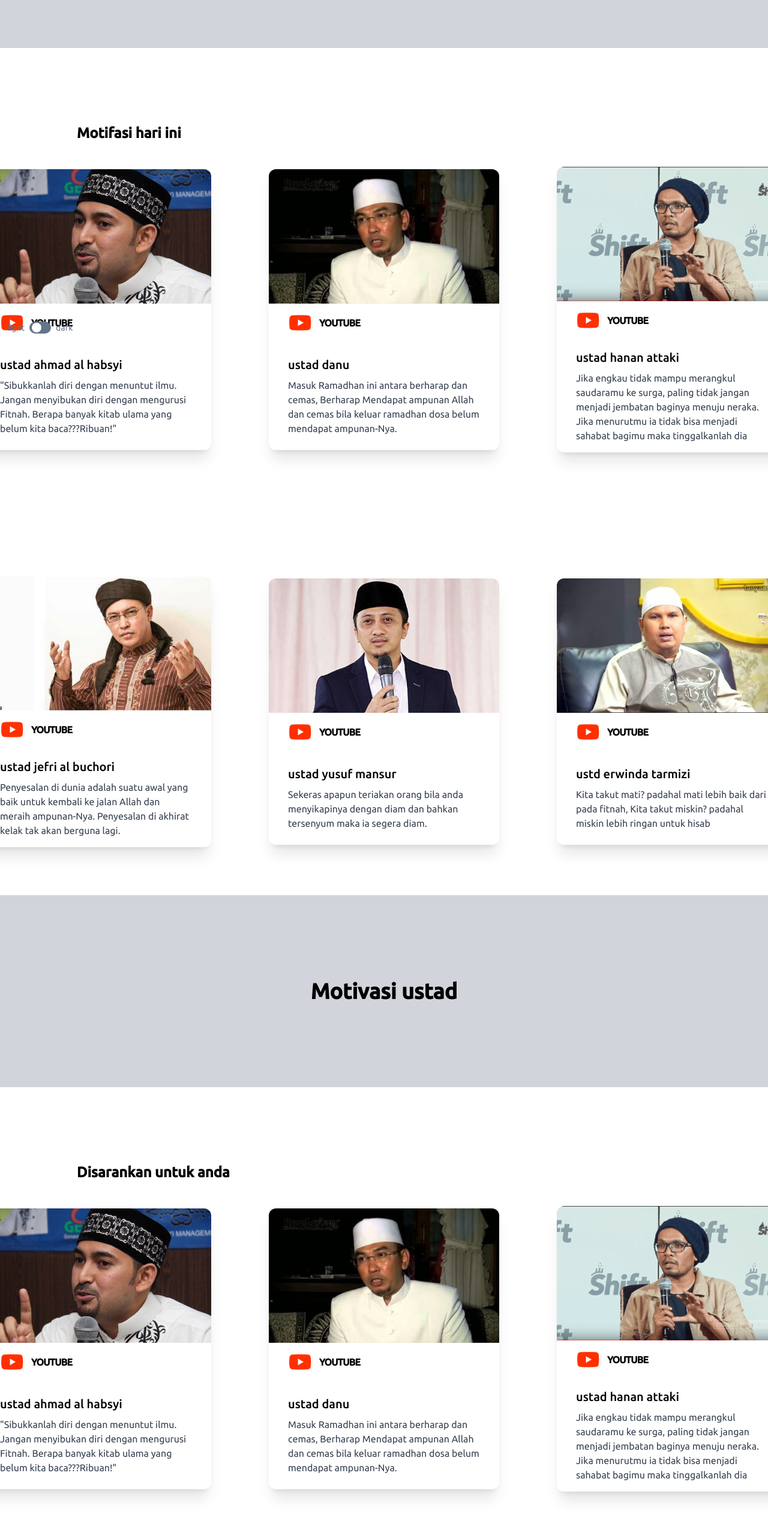
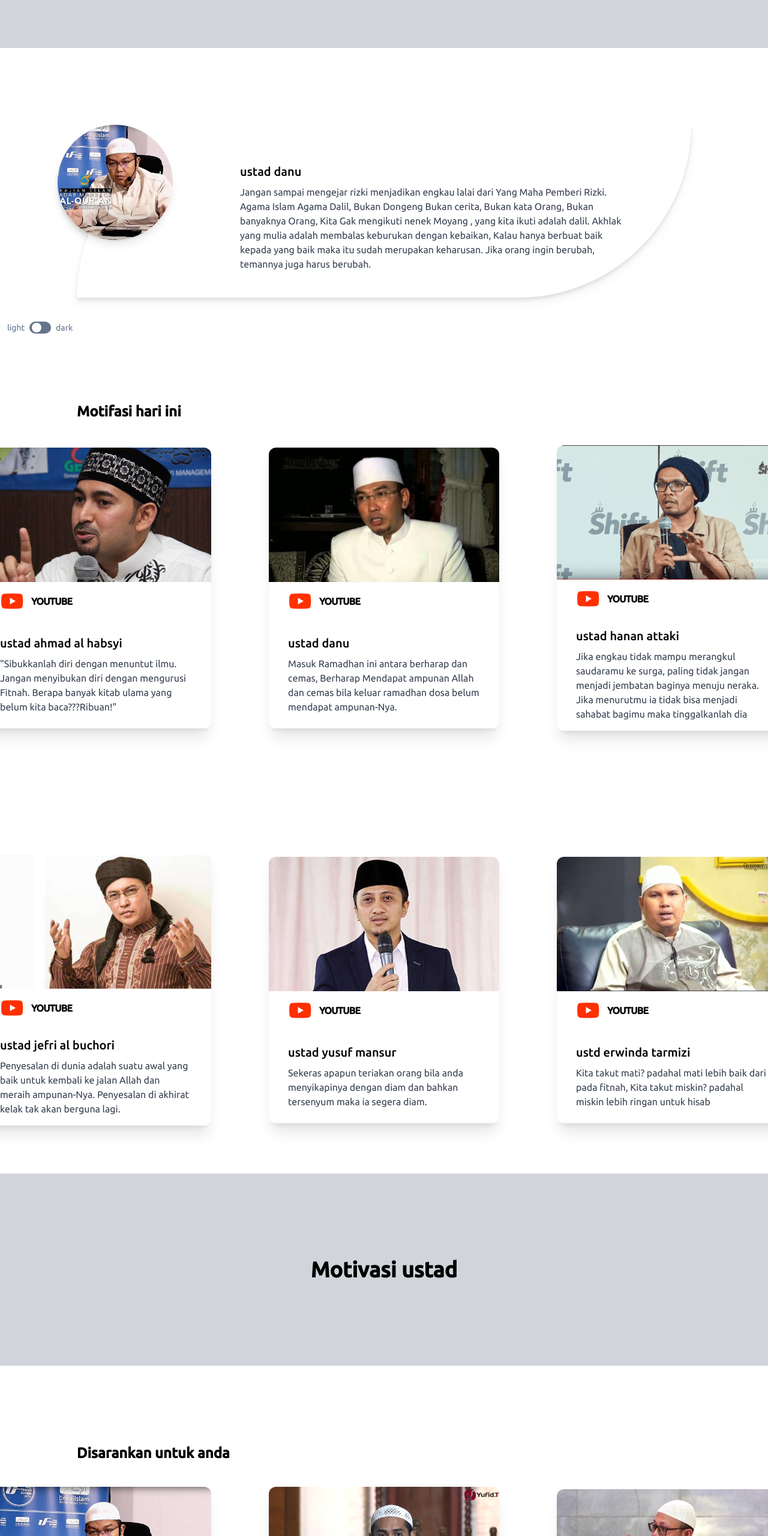
Before and after one commit to fatihalhijri/dailyMuslim, a website: page Webku/blogdetail.html in a window 1280 px wide. Shown: the part 240-2800 px from the top of the page at 60% size. Drawn offline with nearby package versions, Linux system fonts and the light colour scheme.

Commit message:
blog detail

```diff
--- a/Webku/blogdetail.html
+++ b/Webku/blogdetail.html
@@ -124,20 +124,49 @@ font-Ubuntu bg-white dark:bg-slate-900">
 
     </header>
 
+
     <div class=" bg-white dark:bg-slate-900 ">
 
         <div class="h-80 bg-gray-300 dark:bg-slate-500">
             <div class="flex h-full w-full items-center justify-center ">
-                <h3 class="text-center dark:text-white font-extrabold text-black md:text-4xl text-2xl z-20" data-aos="fade-up">
+                <h3 class="text-center dark:text-white font-extrabold text-black md:text-4xl text-2xl z-20"
+                    data-aos="fade-up">
                     Blog detail
                 </h3>
 
             </div>
         </div>
+        <div class="h-96 w-full bg-white dark:bg-slate-900  flex justify-center items-center mt-20 md:px-32 px-10" data-aos="fade-up">
+            <div class="flex md:flex-row flex-col w-full md:h-72 h-96 bg-white dark:bg-slate-500 drop-shadow-lg rounded-lg md:rounded-tl-full rounded-tl-3xl md:py-0 md:px-0 py-2 px-2 md:rounded-br-full rounded-br-3xl">
+                <div class="rounded-full bg-white shadow-lg md:w-48 w-24 md:h-48 h-24 md:relative absolute md:mt-0 -mt-8 -ml-8">
+                    <img src="../assets/img/dakwah/ustad firanda andirja2.png" alt="" class="w-full h-full object-cover rounded-full">
+                </div>
+                <div class="">
+                    <div class="md:px-28 px-8 absolute py-6 text-black dark:text-white mt-10">
+                        <h2 class="text-xl text-black dark:text-white font-medium">ustad danu
+                        </h2>
+                        <p class="mt-2 text-gray-700   dark:text-gray-300">Jangan sampai mengejar rizki menjadikan engkau lalai dari Yang Maha Pemberi Rizki.
+
+                            Agama Islam Agama Dalil, Bukan Dongeng Bukan cerita, Bukan kata Orang, Bukan banyaknya Orang, Kita Gak mengikuti nenek Moyang , yang kita ikuti adalah dalil.
+
+                            Akhlak yang mulia adalah membalas keburukan dengan kebaikan, Kalau hanya berbuat baik kepada yang baik maka itu sudah merupakan keharusan.
+
+                             Jika orang ingin berubah, temannya juga harus berubah.
+
+
+
+                        </p>
+
+
+                    </div>
+                </div>
+            </div>
+        </div>
 
         <div class="md:h-screen md:pt-0 pt-20  flex flex-col justify-center items-center md:pb-0 pb-20 ">
             <div class="w-full md:px-32 px-14">
-                <h3 class="font-bold md:text-2xl text-xl mb-10 text-black dark:text-white" id="popular">Motifasi hari ini
+                <h3 class="font-bold md:text-2xl text-xl mb-10 text-black dark:text-white" id="popular">Motifasi hari
+                    ini
                 </h3>
 
             </div>
@@ -155,7 +184,9 @@ font-Ubuntu bg-white dark:bg-slate-900">
                             <div class="px-8 py-6">
                                 <h2 class="text-xl   text-black dark:text-white   font-medium">ustad ahmad al habsyi
                                 </h2>
-                                <p class="mt-2 text-gray-700  dark:text-gray-300">"Sibukkanlah diri dengan menuntut ilmu. Jangan menyibukan diri dengan mengurusi Fitnah. Berapa banyak kitab ulama yang belum kita baca???Ribuan!"
+                                <p class="mt-2 text-gray-700  dark:text-gray-300">"Sibukkanlah diri dengan menuntut
+                                    ilmu. Jangan menyibukan diri dengan mengurusi Fitnah. Berapa banyak kitab ulama yang
+                                    belum kita baca???Ribuan!"
 
                                 </p>
 
@@ -176,7 +207,9 @@ font-Ubuntu bg-white dark:bg-slate-900">
                         <div class="px-8 py-6 text-black dark:text-white">
                             <h2 class="text-xl text-black dark:text-white font-medium">ustad danu
                             </h2>
-                            <p class="mt-2 text-gray-700   dark:text-gray-300">Masuk Ramadhan ini antara berharap dan cemas, Berharap Mendapat ampunan Allah dan cemas bila keluar ramadhan dosa belum mendapat ampunan-Nya.
+                            <p class="mt-2 text-gray-700   dark:text-gray-300">Masuk Ramadhan ini antara berharap dan
+                                cemas, Berharap Mendapat ampunan Allah dan cemas bila keluar ramadhan dosa belum
+                                mendapat ampunan-Nya.
 
                             </p>
 
@@ -198,7 +231,8 @@ font-Ubuntu bg-white dark:bg-slate-900">
                         <div class="px-8 py-4">
                             <h2 class="text-xl text-black dark:text-white  font-medium">ustad hanan attaki
                             </h2>
-                            <p class="mt-2 text-gray-700  dark:text-gray-300">Jika engkau tidak mampu merangkul saudaramu ke surga, paling tidak jangan menjadi jembatan baginya menuju neraka.
+                            <p class="mt-2 text-gray-700  dark:text-gray-300">Jika engkau tidak mampu merangkul
+                                saudaramu ke surga, paling tidak jangan menjadi jembatan baginya menuju neraka.
 
                                 Jika menurutmu ia tidak bisa menjadi sahabat bagimu maka tinggalkanlah dia
 
@@ -215,7 +249,7 @@ font-Ubuntu bg-white dark:bg-slate-900">
 
         </div>
 
-    </div>
+
 
 
         <div class=" bg-white dark:bg-slate-900 ">
@@ -240,9 +274,12 @@ font-Ubuntu bg-white dark:bg-slate-900">
                                     <h3 class="font-bold text-base tracking-tighter uppercase">Youtube</h3>
                                 </a>
                                 <div class="px-8 py-4">
-                                <h2 class="text-xl   text-black dark:text-white   font-medium">ustad jefri al buchori
+                                    <h2 class="text-xl   text-black dark:text-white   font-medium">ustad jefri al
+                                        buchori
                                     </h2>
-                                <p class="mt-2 text-gray-700  dark:text-gray-300">Penyesalan di dunia adalah suatu awal yang baik untuk kembali ke jalan Allah dan meraih ampunan-Nya. Penyesalan di akhirat kelak tak akan berguna lagi.
+                                    <p class="mt-2 text-gray-700  dark:text-gray-300">Penyesalan di dunia adalah suatu
+                                        awal yang baik untuk kembali ke jalan Allah dan meraih ampunan-Nya. Penyesalan
+                                        di akhirat kelak tak akan berguna lagi.
 
                                     </p>
 
@@ -263,7 +300,8 @@ font-Ubuntu bg-white dark:bg-slate-900">
                             <div class="px-8 py-6 text-black dark:text-white">
                                 <h2 class="text-xl text-black dark:text-white font-medium">ustad yusuf mansur
                                 </h2>
-                            <p class="mt-2 text-gray-700   dark:text-gray-300">Sekeras apapun teriakan orang bila anda menyikapinya dengan diam dan bahkan tersenyum maka ia segera diam.
+                                <p class="mt-2 text-gray-700   dark:text-gray-300">Sekeras apapun teriakan orang bila
+                                    anda menyikapinya dengan diam dan bahkan tersenyum maka ia segera diam.
 
                                 </p>
 
@@ -285,7 +323,8 @@ font-Ubuntu bg-white dark:bg-slate-900">
                             <div class="px-8 py-6">
                                 <h2 class="text-xl text-black dark:text-white  font-medium">ustd erwinda tarmizi
                                 </h2>
-                            <p class="mt-2 text-gray-700  dark:text-gray-300">Kita takut mati? padahal mati lebih baik dari pada fitnah, Kita takut miskin? padahal miskin lebih ringan untuk hisab
+                                <p class="mt-2 text-gray-700  dark:text-gray-300">Kita takut mati? padahal mati lebih
+                                    baik dari pada fitnah, Kita takut miskin? padahal miskin lebih ringan untuk hisab
 
 
                                 </p>
@@ -306,7 +345,8 @@ font-Ubuntu bg-white dark:bg-slate-900">
 
             <div class="h-80 bg-gray-300 dark:bg-slate-500">
                 <div class="flex h-full w-full items-center justify-center ">
-                <h3 class="text-center dark:text-white font-extrabold text-black md:text-4xl text-2xl z-20" data-aos="fade-up">
+                    <h3 class="text-center dark:text-white font-extrabold text-black md:text-4xl text-2xl z-20"
+                        data-aos="fade-up">
                         Motivasi ustad
                     </h3>
 
@@ -315,14 +355,15 @@ font-Ubuntu bg-white dark:bg-slate-900">
 
             <div class="md:h-screen md:pt-0 pt-20  flex flex-col justify-center items-center md:pb-0 pb-20 ">
                 <div class="w-full md:px-32 px-14">
-                <h3 class="font-bold md:text-2xl text-xl mb-10 text-black dark:text-white" id="popular">Disarankan untuk anda
+                    <h3 class="font-bold md:text-2xl text-xl mb-10 text-black dark:text-white" id="popular">Disarankan
+                        untuk anda
                     </h3>
 
                 </div>
                 <div class="flex justify-center md:flex-row flex-col  gap-24 px-14">
                     <div class=" flex  items-center justify-center " data-aos="fade-right">
                         <div class="  w-96  rounded-xl shadow-xl  bg-white dark:bg-slate-700">
-                        <img src="../assets/img/dakwah/ustad ahmad al habsyi 1.png" alt=""
+                            <img src="../assets/img/dakwah/ustad firanda andirja2.png" alt=""
                                 class="w-full rounded-t-xl h-56 object-cover ">
 
                             <div class=" text-black dark:text-white">
@@ -331,9 +372,12 @@ font-Ubuntu bg-white dark:bg-slate-900">
                                     <h3 class="font-bold text-base tracking-tighter uppercase">Youtube</h3>
                                 </a>
                                 <div class="px-8 py-6">
-                                <h2 class="text-xl   text-black dark:text-white   font-medium">ustad ahmad al habsyi
+                                    <h2 class="text-xl   text-black dark:text-white   font-medium">ustad firanda andirja
                                     </h2>
-                                <p class="mt-2 text-gray-700  dark:text-gray-300">"Sibukkanlah diri dengan menuntut ilmu. Jangan menyibukan diri dengan mengurusi Fitnah. Berapa banyak kitab ulama yang belum kita baca???Ribuan!"
+                                    <p class="mt-2 text-gray-700  dark:text-gray-300">Agama Islam Agama Dalil, Bukan
+                                        Dongeng Bukan cerita, Bukan kata Orang, Bukan banyaknya Orang, Kita Gak
+                                        mengikuti nenek Moyang , yang kita ikuti adalah dalil.
+
 
                                     </p>
 
@@ -344,7 +388,7 @@ font-Ubuntu bg-white dark:bg-slate-900">
                     </div>
                     <div class="flex  items-center justify-center" id="kedua" data-aos="fade-up">
                         <div class=" w-96  rounded-xl shadow-xl  bg-white dark:bg-slate-700">
-                        <img src="../assets/img/dakwah/ustad danu 1.png" alt=""
+                            <img src="../assets/img/dakwah/ustad syafiq riza basmallah.png" alt=""
                                 class="w-full rounded-t-xl h-56 object-cover ">
                             <a href="https://www.youtube.com/" class="flex  justify-start items-center  px-5 gap-0">
                                 <img src="../assets/img/Youtube.png" alt="" class="rounded-md w-16">
@@ -352,9 +396,11 @@ font-Ubuntu bg-white dark:bg-slate-900">
                                     Youtube</h3>
                             </a>
                             <div class="px-8 py-6 text-black dark:text-white">
-                            <h2 class="text-xl text-black dark:text-white font-medium">ustad danu
+                                <h2 class="text-xl text-black dark:text-white font-medium">ustad syafiq riza basmallah
                                 </h2>
-                            <p class="mt-2 text-gray-700   dark:text-gray-300">Masuk Ramadhan ini antara berharap dan cemas, Berharap Mendapat ampunan Allah dan cemas bila keluar ramadhan dosa belum mendapat ampunan-Nya.
+                                <p class="mt-2 text-gray-700   dark:text-gray-300">Jika menurutmu ia tidak bisa menjadi
+                                    sahabat bagimu maka tinggalkanlah dia, namun tidak perlu sampai engkau menjadikannya
+                                    sebagai musuhmu.
 
                                 </p>
 
@@ -364,7 +410,7 @@ font-Ubuntu bg-white dark:bg-slate-900">
                     </div>
                     <div class="flex  items-center justify-center" id="ketiga" data-aos="fade-left">
                         <div class="w-96   rounded-xl shadow-xl bg-white dark:bg-slate-700">
-                        <img src="../assets/img/dakwah/ustad hanan attaki 1.png" alt=""
+                            <img src="../assets/img/dakwah/Ustadz Riyad bin Badr Bajrey 1.png" alt=""
                                 class="w-full rounded-t-xl h-56 object-cover ">
 
                             <a href="https://www.youtube.com/" class="flex  justify-start items-center  px-5 gap-0">
@@ -373,12 +419,12 @@ font-Ubuntu bg-white dark:bg-slate-900">
                                     Youtube</h3>
                             </a>
 
-                        <div class="px-8 py-4">
-                            <h2 class="text-xl text-black dark:text-white  font-medium">ustad hanan attaki
+                            <div class="px-8 py-8">
+                                <h2 class="text-xl text-black dark:text-white  font-medium">Ustadz Riyad bin Badr Bajrey
                                 </h2>
-                            <p class="mt-2 text-gray-700  dark:text-gray-300">Jika engkau tidak mampu merangkul saudaramu ke surga, paling tidak jangan menjadi jembatan baginya menuju neraka.
+                                <p class="mt-2 text-gray-700  dark:text-gray-300">Kita takut mati? padahal mati lebih
+                                    baik dari pada fitnah, Kita takut miskin? padahal miskin lebih ringan untuk hisab
 
-                                Jika menurutmu ia tidak bisa menjadi sahabat bagimu maka tinggalkanlah dia
 
 
 
@@ -543,4 +589,5 @@ font-Ubuntu bg-white dark:bg-slate-900">
             AOS.init();
         </script>
 </body>
+
 </html>
```
Also changed, not shown: Webku/beranda.html (+0 -4 lines), assets/css/output.css, assets/img/dakwah/63-yazid-jawas-moeslime-moderat.png (added), assets/img/dakwah/Ustadz Riyad bin Badr Bajrey 1.png (added), assets/img/dakwah/ustad firanda andirja.png (added), assets/img/dakwah/ustad firanda andirja1.png (added), assets/img/dakwah/ustad firanda andirja2.png (added), assets/img/dakwah/ustad syafiq riza basmallah.png (added), assets/img/dakwah/yazid 1.png (added), assets/img/dakwah/yazid-bin-abdul-qadir-jawas-20220224-100351.png (added). Lines whose indentation alone changed are shown as unchanged.
